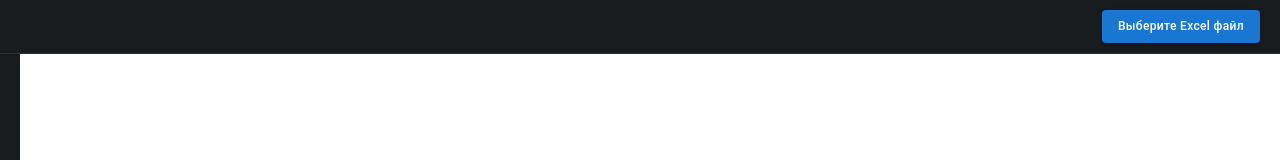
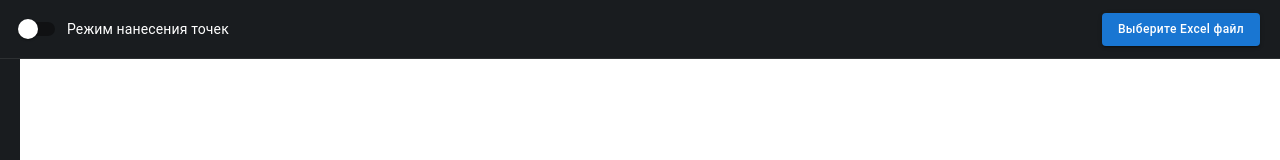
Before and after one commit to Leonard94/geo, a React (Vite) app: page / in a window 1280 px wide. Shown: the top 160 px of the page. Built offline with nearby package versions, Linux system fonts and the light colour scheme.

Commit message:
feat: toggle mode add point

```diff
--- a/src/components/CustomMap/CustomMap.tsx
+++ b/src/components/CustomMap/CustomMap.tsx
@@ -17,8 +17,13 @@ export const CustomMap: React.FC = () => {
   const [editingPoint, setEditingPoint] = useState<IPoint | null>(null)
   const [isShowLoading, setIsShowLoading] = useState(true)
   const [isOpenEditPoint, setIsOpenEditPoint] = useState(false)
+  const [isPointModeActive, setIsPointModeActive] = useState(false)
 
   const onMapClick = (e: any) => {
+    if (!isPointModeActive) {
+      return
+    }
+
     const coords = e.get('coords')
 
     const newPoint: IPoint = {
@@ -108,7 +113,12 @@ export const CustomMap: React.FC = () => {
 
   return (
     <div className={styles.container}>
-      <Header onPointsUpdate={onPointsUpdate} pointsList={points} />
+      <Header
+        onPointsUpdate={onPointsUpdate}
+        pointsList={points}
+        isPointModeActive={isPointModeActive}
+        onTogglePointMode={() => setIsPointModeActive(!isPointModeActive)}
+      />
       <Sidebar
         onEdit={onEdit}
         pointsList={points}
--- a/src/components/CustomMap/Header/Header.tsx
+++ b/src/components/CustomMap/Header/Header.tsx
@@ -1,20 +1,38 @@
 import { ExcelDownloader } from '../../ExcelDownloader/ExcelDownloader'
 import { ExcelUploader } from '../../ExcelUploader/ExcelUploader'
 import { IPoint } from '../types'
+import { Switch, FormControlLabel } from '@mui/material'
 
 type TProps = {
   onPointsUpdate: (newPoints: IPoint[]) => void
+  onTogglePointMode: () => void
   pointsList: IPoint[]
+  isPointModeActive: boolean
 }
 
-export const Header: React.FC<TProps> = ({ onPointsUpdate, pointsList }) => {
+export const Header: React.FC<TProps> = ({
+  onPointsUpdate,
+  onTogglePointMode,
+  pointsList,
+  isPointModeActive,
+}) => {
   return (
     <header className='header'>
       <div>
-        {pointsList.length === 0 ? null : (
-          <ExcelDownloader pointsList={pointsList} />
-        )}
+        <FormControlLabel
+          control={
+            <Switch
+              checked={isPointModeActive}
+              onChange={onTogglePointMode}
+              color='primary'
+            />
+          }
+          label='Режим нанесения точек'
+        />
       </div>
+      {pointsList.length === 0 ? null : (
+        <ExcelDownloader pointsList={pointsList} />
+      )}
       <ExcelUploader onPointsUpdate={onPointsUpdate} />
     </header>
   )
```
